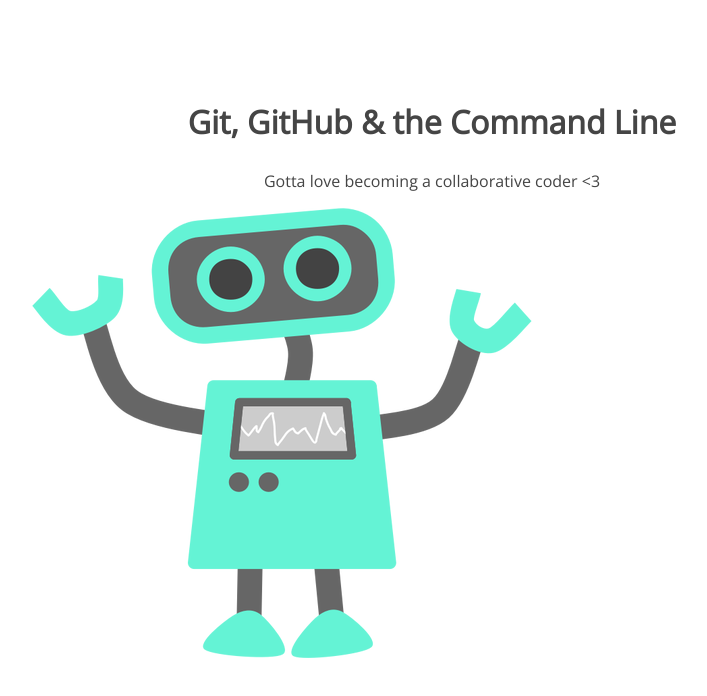
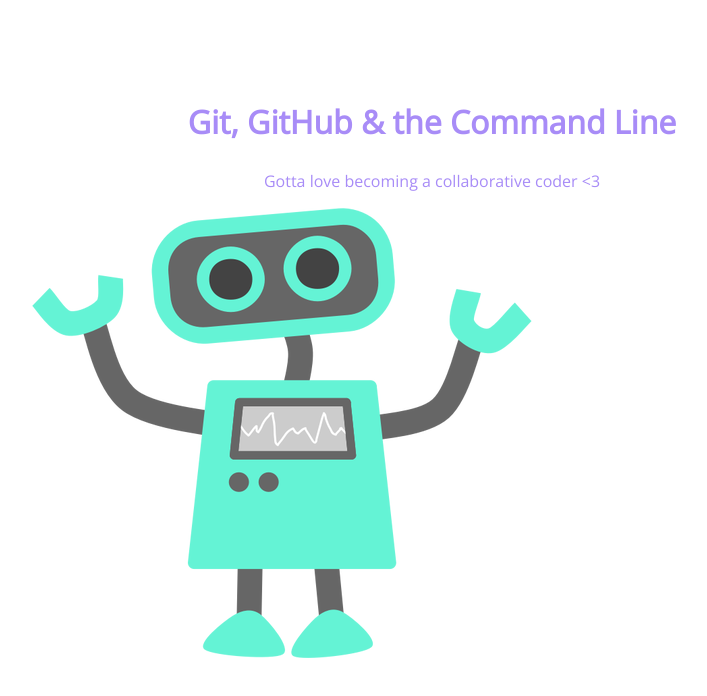
Before and after one commit to alasinsane/105-project, a plain HTML site: page 105-project-master/index.html in a window 1280 px wide. Shown: the whole page, without its empty margins (208-915 px from the left). Drawn offline with nearby package versions, Linux system fonts and the light colour scheme.

Commit message:
first css commit

```diff
--- a/105-project-master/css/style.css
+++ b/105-project-master/css/style.css
@@ -5,7 +5,7 @@ section {
 section h1,
 section p {
 	text-align: center;
-	color: #454545;
+	color: #a88cf7;
 }
 section h1 {
 	font: 32px 'Open Sans';
```
